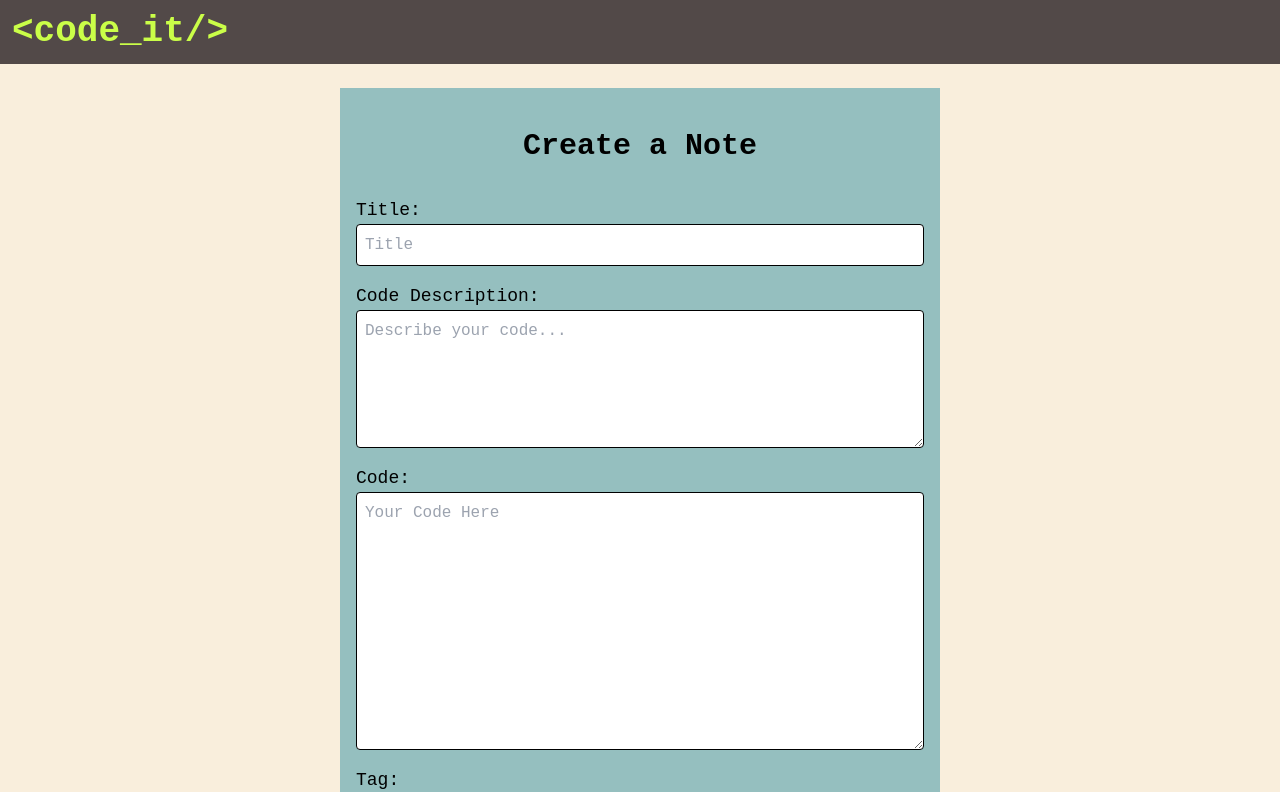
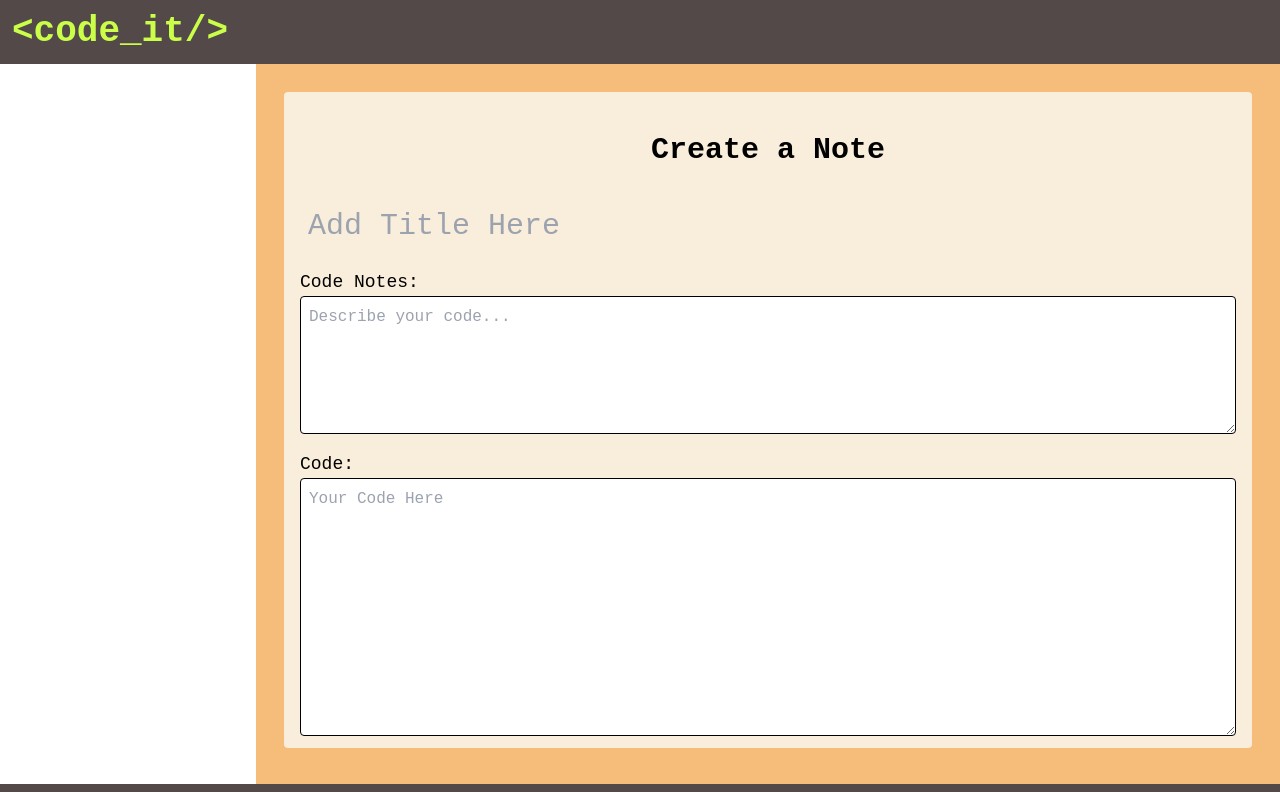
Before and after one commit to jwhitney2209/code-it, a React (Create React App) app in the folder client/: page /createnote in a window 1280 px wide. Shown: the top 792 px of the page. Built offline with nearby package versions, Linux system fonts and the light colour scheme; no server answers; what tw-elements would draw is missing.

Commit message:
updated formating for noteform and singlenote view to include the sidebar

```diff
--- a/client/src/App.js
+++ b/client/src/App.js
@@ -14,6 +14,7 @@ import Dash from "./pages/Dash";
 import Footer from "./components/Footer";
 import CreateNote from "./pages/CreateNote";
 import SingleNote from "./pages/SingleNote";
+
 import NoteForm from "./components/NoteForm";
 import Sidebar from "./components/SideBar/index";
 import Auth from "./utils/auth";
--- a/client/src/components/Footer/index.js
+++ b/client/src/components/Footer/index.js
@@ -27,7 +27,7 @@ const Footer = () => {
               ></path>
             </svg>
           </a>
-          <div className="p-4">
+          <div className="pb-4">
             <p>
               Code_It was built with love for code and all developers near and
               far.
--- a/client/src/components/SideBar/index.js
+++ b/client/src/components/SideBar/index.js
@@ -32,7 +32,8 @@ function Sidebar() {
   }
 
   return (
-    <div className=" bg-cadet p-2 min-h-full" id="sidenav">
+    <div className="flex flex-col justify-between bg-cadet p-2 min-h-mostscreen max-h-max " id="sidenav">
+      <div>
         <div className="flex flex-row p-1 md:mx-2 md:mt-3 sm:mx-1 sm:mt-4 align-items: center justify-items-start bg-lime rounded-2xl border">
           <VscSearch size={20} className="fill-liver pl-1" />
           <input
@@ -53,10 +54,12 @@ function Sidebar() {
           </Link>
         </div>
 
-      <div className="flex space-x-2 justify-center mt-3">
+        <div className="flex space-x-2 justify-start mt-3 overscroll-contain">
           <NoteList notes={notes} />
         </div>
+      </div>
 
+      <div>
         <div className="flex space-x-2 justify-center">
           <button
             type="button"
@@ -66,7 +69,7 @@ function Sidebar() {
             logout
           </button>
         </div>
-
+      </div>
     </div>
   );
 }
--- a/client/src/index.css
+++ b/client/src/index.css
@@ -1,9 +1,39 @@
 @tailwind base;
 @tailwind components;
 @tailwind utilities;
-@import url('https://fonts.googleapis.com/css2?family=Anonymous+Pro:ital,wght@0,400;0,700;1,400&display=swap');
+@import url("https://fonts.googleapis.com/css2?family=Anonymous+Pro:ital,wght@0,400;0,700;1,400&display=swap");
 
 body {
-  font-family: 'Anonymous Pro', monospace;
+  font-family: "Anonymous Pro", monospace;
   min-height: 100vh;
 }
+
+.min-h-mostscreen {
+  min-height: 90vh;
+}
+
+.max-h-mostscreen {
+  max-height: 90vh;
+}
+
+.note-height {
+  max-height: 82vh;
+}
+
+.scrollbar::-webkit-scrollbar {
+  width: 12px;
+  height: auto;
+}
+
+.scrollbar::-webkit-scrollbar-track {
+  background: transparent;
+}
+
+.scrollbar::-webkit-scrollbar-thumb {
+  margin:auto;
+  background:
+  #d9dce0;
+  border-radius: 100vh;
+  border: 3px solid
+  #d9dce0;
+}
--- a/client/src/pages/CreateNote.js
+++ b/client/src/pages/CreateNote.js
@@ -1,16 +1,17 @@
-import React, { useState } from 'react';
-import { useNavigate } from 'react-router-dom';
-import { useMutation } from '@apollo/client';
-import { CREATE_NOTE } from '../utils/mutations';
-import { QUERY_ME } from '../utils/queries';
-import Auth from '../utils/auth';
+import React, { useState } from "react";
+import { useNavigate } from "react-router-dom";
+import { useMutation } from "@apollo/client";
+import { CREATE_NOTE } from "../utils/mutations";
+import { QUERY_ME } from "../utils/queries";
+import SideBar from "../components/SideBar";
+import Auth from "../utils/auth";
 
 const CreateCategory = () => {
   const navigate = useNavigate();
-  const [noteTitle, setnoteTitle] = useState('');
-  const [noteText, setnoteText] = useState('');
-  const [noteSnippet, setnoteSnippet] = useState('');
-  const [tag, setTag] = useState('');
+  const [noteTitle, setnoteTitle] = useState("");
+  const [noteText, setnoteText] = useState("");
+  const [noteSnippet, setnoteSnippet] = useState("");
+  const [tag, setTag] = useState("");
   const [addNote, { error }] = useMutation(CREATE_NOTE, {
     update(cache, { data: { addNote } }) {
       try {
@@ -20,25 +21,25 @@ const CreateCategory = () => {
           data: { me: { ...me, notes: [...me.notes, addNote] } },
         });
       } catch (e) {
-        console.log('First note insertion by user');
+        console.log("First note insertion by user");
       }
     },
   });
 
-  const handleTitleChange = event => {
+  const handleTitleChange = (event) => {
     setnoteTitle(event.target.value);
   };
-  const handleTextChange = event => {
+  const handleTextChange = (event) => {
     setnoteText(event.target.value);
   };
-  const handleSnippetChange = event => {
+  const handleSnippetChange = (event) => {
     setnoteSnippet(event.target.value);
   };
-  const handleTagChange = event => {
+  const handleTagChange = (event) => {
     setTag(event.target.value);
   };
 
-  const handleFormSubmit = async event => {
+  const handleFormSubmit = async (event) => {
     event.preventDefault();
     try {
       // add category to database
@@ -46,41 +47,42 @@ const CreateCategory = () => {
         variables: { noteTitle, noteText, noteSnippet, tag },
       });
 
-      setnoteTitle('');
-      setnoteText('');
-      setnoteSnippet('');
-      setTag('');
-      navigate('/dashboard');
+      setnoteTitle("");
+      setnoteText("");
+      setnoteSnippet("");
+      setTag("");
+      navigate("/dashboard");
     } catch (e) {
       console.error(e);
     }
   };
   return (
-    <>
-      <div className="flex flex-col justify-center h-full sm:p-6 bg-antique">
-        <form
-          onSubmit={handleFormSubmit}
-          className="max-w-[600px] w-full mx-auto bg-cadet/80 p-4"
-        >
-          <h2 className="text-3xl font-bold text-center py-6">Create a Note</h2>
+    <main className="flex flex-row  min-h-full md:h-full sm:w-full content-start items-stretch">
+      <div className="basis-1/5 h-full sm:w-full items-stretch max-h-max min-h-mostscreen">
+        <SideBar />
+      </div>
 
-          <div className="flex flex-col py-2">
-            <label htmlFor="noteTitle" className="text-lg">
-              Title:
-            </label>
+      <div className="basis-4/5 max-h-mostscreen bg-mellow sm:w-full p-3">
+        <div className="bg-antique rounded m-4 p-4 note-height overflow-y-auto scrollbar">
+          <form onSubmit={handleFormSubmit} className=" ">
+            <h2 className="text-3xl font-bold text-center py-6">
+              Create a Note
+            </h2>
+
+            <div className="flex py-2">
               <input
                 name="noteTitle"
                 onChange={handleTitleChange}
                 value={noteTitle.noteTitle}
                 type="text"
-              placeholder="Title"
-              className="border p-2 rounded"
+                placeholder="Add Title Here"
+                className="p-2 outline-none bg-antique md:text-3xl sm:text-lg"
               />
             </div>
 
             <div className="flex flex-col py-2">
               <label htmlFor="noteText" className="text-lg">
-              Code Description:{' '}
+                Code Notes:{" "}
               </label>
               <textarea
                 name="noteText"
@@ -94,7 +96,7 @@ const CreateCategory = () => {
 
             <div className="flex flex-col py-2">
               <label htmlFor="noteSnippet" className="text-lg">
-              Code:{' '}
+                Code:{" "}
               </label>
               <textarea
                 name="noteSnippet"
@@ -108,26 +110,27 @@ const CreateCategory = () => {
 
             <div className="flex flex-col py-2">
               <label htmlFor="tag" className="text-lg">
-              Tag:{' '}
+                Add a tag:{" "}
               </label>
               <textarea
                 name="tag"
                 onChange={handleTagChange}
                 value={tag.tag}
                 className="block border p-2 rounded"
-              placeholder="Your Note Here"
+                placeholder="Add a tag"
               ></textarea>
             </div>
 
             <button
               type="submit"
-            className="border w-full my-5 p-2 text-center bg-mellow hover:bg-lime"
+              className="border w-full my-5 p-2 text-center bg-lime hover:bg-cadet"
             >
               Create
             </button>
           </form>
         </div>
-    </>
+      </div>
+    </main>
   );
 };
 
--- a/client/src/pages/Dash.js
+++ b/client/src/pages/Dash.js
@@ -1,6 +1,7 @@
 import React, { useState } from "react";
 import Auth from "../utils/auth";
 import SideBar from "../components/SideBar";
+
 
 import { useQuery } from "@apollo/client";
 import { Link } from "react-router-dom";
@@ -15,11 +16,11 @@ function Dash() {
 
   return (
     <main className="flex flex-row items-center min-h-full md:h-full">
-      <div className="basis-1/4 md:w-60 sm:w-full min-h-full">
+      <div className="basis-1/4 sm:w-full">
         <SideBar />
       </div>
-      <div className="basis-3/4 md:h-full bg-mellow">
-        <h3 className="text-center md:text-3xl sm:text-xl">
+      <div className="basis-3/4 min-h-mostscreen bg-mellow sm:w-full">
+        <h3 className="text-center md:text-3xl sm:text-xl m-5">
           Please select a note to view.
         </h3>
       </div>
--- a/client/src/pages/SingleNote.js
+++ b/client/src/pages/SingleNote.js
@@ -1,12 +1,12 @@
-import React from 'react';
-import { Link, useParams } from 'react-router-dom';
+import React from "react";
+import { Link, useParams } from "react-router-dom";
 
-import { useQuery } from '@apollo/client';
-import { QUERY_NOTE } from '../utils/queries';
+import { useQuery } from "@apollo/client";
+import { QUERY_NOTE } from "../utils/queries";
 
-import SideBar from '../components/SideBar';
+import SideBar from "../components/SideBar";
 
-const SingleNote = props => {
+const SingleNote = (props) => {
   console.log(props);
   const { id: noteId } = useParams();
 
@@ -30,8 +30,13 @@ const SingleNote = props => {
   }
 
   return (
-    <>
-      <div className="flex flex-col justify-center h-screen w-full text-liver bg-mellow">
+    <main className="flex flex-row  min-h-full md:h-full sm:w-full content-start items-stretch">
+      <div className="basis-1/5 h-full sm:w-full items-stretch max-h-max min-h-mostscreen">
+        <SideBar />
+      </div>
+
+      <div className="basis-4/5 max-h-mostscreen bg-mellow sm:w-full p-3">
+        <div className="bg-antique rounded m-4 p-4 note-height overflow-y-auto scrollbar">
           <div className="sm:p-6">
             <div className="max-w-[400px] w-full mx-auto bg-antique p-4">
               <h1>{note.noteTitle}</h1>
@@ -48,7 +53,8 @@ const SingleNote = props => {
             </div>
           </div>
         </div>
-    </>
+      </div>
+    </main>
   );
 };
 
```
Lines whose indentation alone changed are shown as unchanged.
